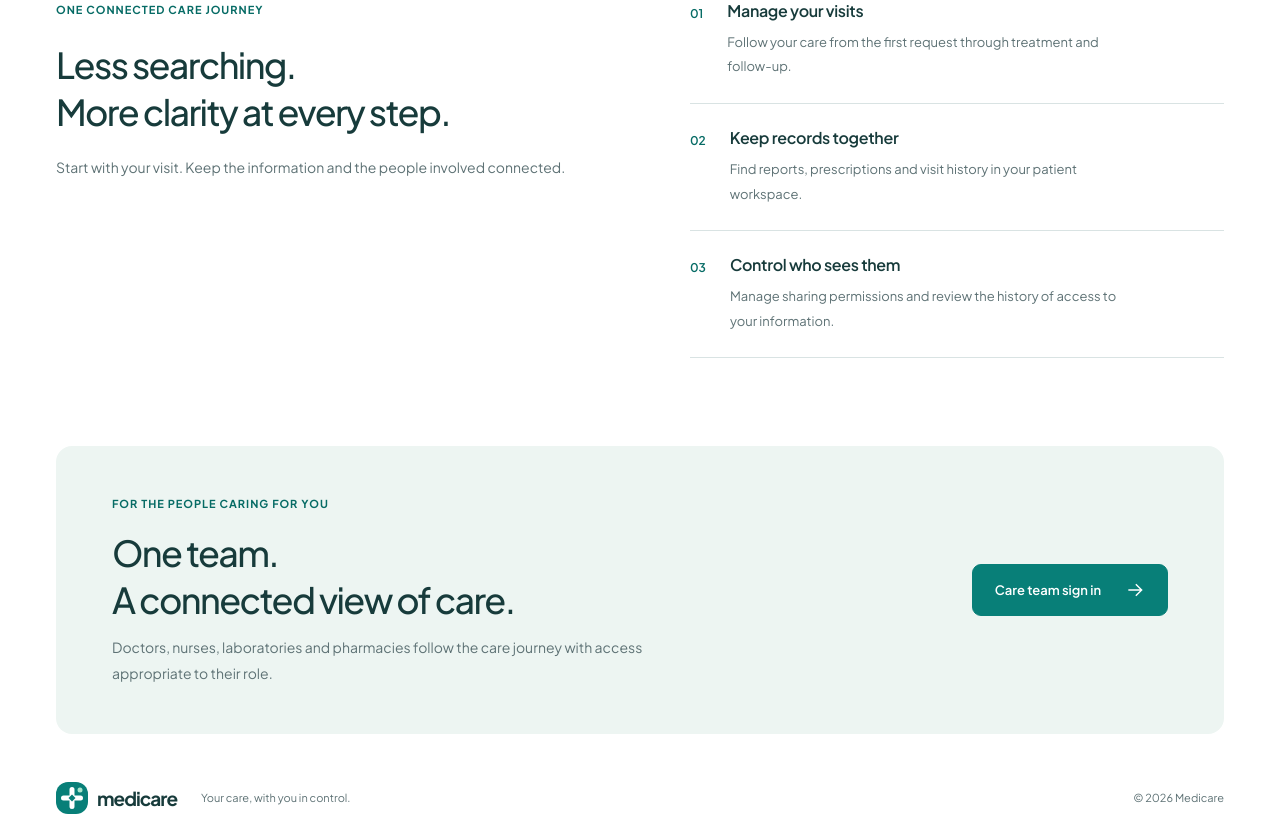
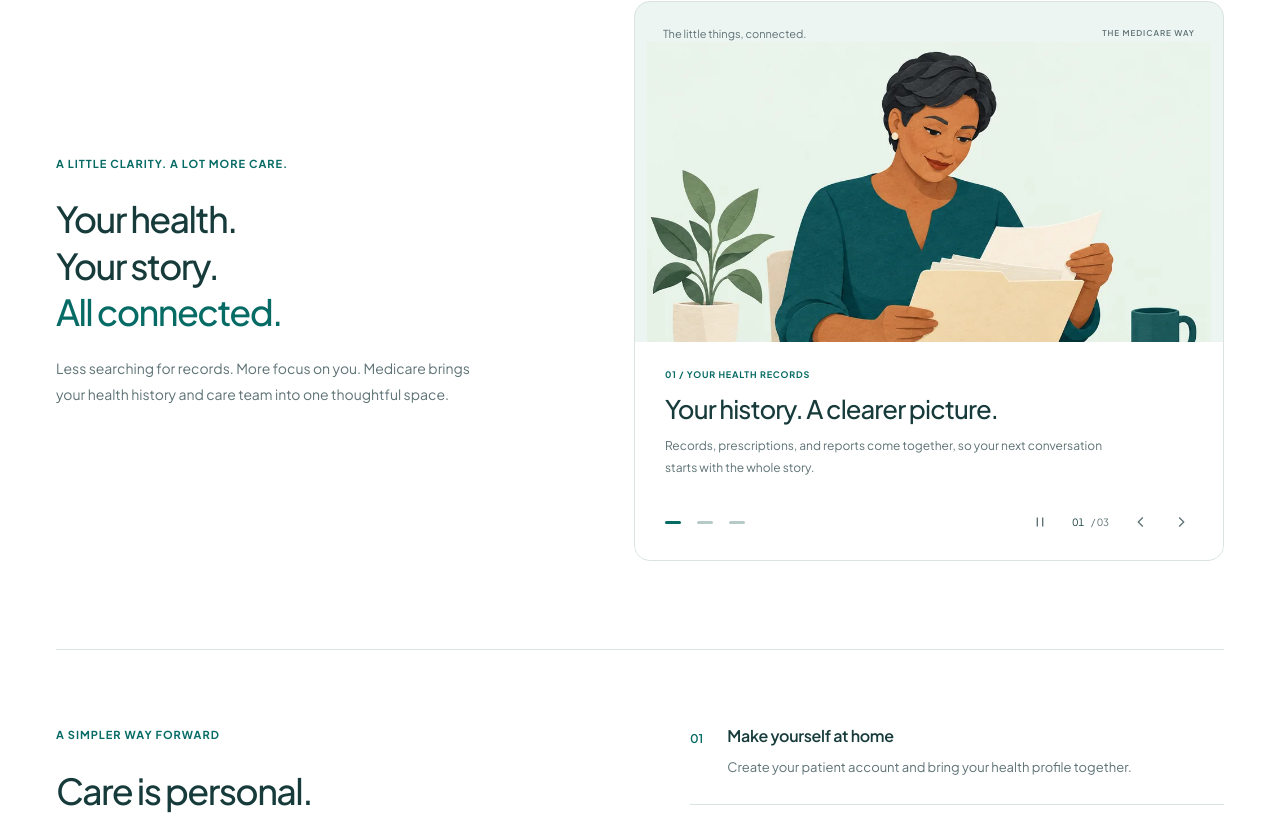
Before and after one commit to vTg2208/medicare-secure, a React (Vite) app in the folder frontend/: page / in a window 1280 px wide. Shown: the part 936-1758 px from the top of the page. Built offline with nearby package versions, Linux system fonts and the light colour scheme.

Commit message:
feat: retain existing homepage sections below the animated introduction

```diff
--- a/frontend/src/pages/LandingPage.css
+++ b/frontend/src/pages/LandingPage.css
@@ -1,5 +1,5 @@
 .mc-home { background: var(--mc-surface); color: var(--mc-text); }
-.mc-home-header, .mc-home-hero, .mc-home-journey, .mc-home-invitation, .mc-home-footer { width: min(1320px, calc(100% - 112px)); margin-inline: auto; }
+.mc-home-header, .mc-home-hero, .mc-home-features, .mc-home-journey, .mc-home-invitation, .mc-home-footer { width: min(1320px, calc(100% - 112px)); margin-inline: auto; }
 .mc-home-header { min-height: 104px; display: flex; align-items: center; justify-content: space-between; gap: 32px; border-bottom: 1px solid var(--mc-border); }
 .mc-home-nav, .mc-home-account { display: flex; align-items: center; gap: 32px; }
 .mc-home-nav a, .mc-home-account > a { color: var(--mc-text-muted); font-size: 13px; font-weight: 600; text-decoration: none; }
@@ -26,6 +26,9 @@
 .mc-home a { touch-action: manipulation; }
 .mc-home a:focus-visible { outline: 3px solid var(--mc-accent); outline-offset: 5px; }
 .mc-home-showcase { min-width: 0; scroll-margin-block: 24px; }
+.mc-home-features { border-top: 1px solid var(--mc-border); padding-block: 76px 88px; display: grid; grid-template-columns: 1fr 1.12fr; align-items: center; gap: clamp(28px, 4vw, 60px); scroll-margin-block: 24px; }
+.mc-home-features .mc-home-section-intro em { font-style: normal; color: var(--mc-accent); }
+.mc-home-features .mc-home-section-intro > p:last-child { max-width: 420px; line-height: 1.85; }
 .mc-home-journey { border-top: 1px solid var(--mc-border); padding-block: 76px 88px; display: grid; grid-template-columns: 1fr 1fr; gap: 100px; scroll-margin-block: 24px; }
 .mc-home-section-intro h2, .mc-home-invitation h2 { font-size: clamp(28px, 2.8vw, 39px); letter-spacing: -.045em; line-height: 1.3; font-weight: 500; margin: 0 0 20px; }
 .mc-home-section-intro > p:last-child, .mc-home-invitation p:last-child { color: var(--mc-text-muted); font-size: 14px; }
@@ -41,6 +44,7 @@
 .mc-home-invitation p:last-child { margin-bottom: 0; }
 .mc-home-invitation p { max-width: 560px; line-height: 1.8; }
 .mc-home-invitation .mc-home-button { flex-shrink: 0; }
+.mc-home-entry-actions { display: flex; flex-direction: column; align-items: flex-start; gap: 8px; flex-shrink: 0; }
 .mc-home-footer { display: flex; gap: 24px; align-items: center; padding-block: 48px 36px; }
 .mc-home-footer .mc-brand { font-size: 19px; gap: 9px; }
 .mc-home-footer .mc-brand img { width: 32px; height: 32px; }
@@ -55,7 +59,7 @@
     .mc-home-lede { font-size: 15px; margin-bottom: 24px; }
 }
 @media (max-width: 1100px) {
-    .mc-home-header, .mc-home-hero, .mc-home-journey, .mc-home-invitation, .mc-home-footer { width: calc(100% - 64px); }
+    .mc-home-header, .mc-home-hero, .mc-home-features, .mc-home-journey, .mc-home-invitation, .mc-home-footer { width: calc(100% - 64px); }
     .mc-home-nav { gap: 20px; }
     .mc-home-journey { gap: 48px; }
     .mc-home-intro h1 { font-size: clamp(35px, 4.1vw, 46px); }
@@ -68,12 +72,13 @@
     .mc-home-intro h1 { font-size: clamp(44px, 8vw, 64px); }
     .mc-home-lede { max-width: 520px; }
     .mc-home-journey { grid-template-columns: 1fr; gap: 24px; padding-block: 48px; }
+    .mc-home-features { grid-template-columns: 1fr; gap: 28px; padding-block: 48px; }
     .mc-home-invitation { padding: 32px; align-items: flex-start; flex-direction: column; }
     .mc-home-footer { flex-wrap: wrap; row-gap: 12px; }
     .mc-home-footer p { width: 100%; order: 3; margin: 0; }
 }
 @media (max-width: 440px) {
-    .mc-home-header, .mc-home-hero, .mc-home-journey, .mc-home-invitation, .mc-home-footer { width: calc(100% - 40px); }
+    .mc-home-header, .mc-home-hero, .mc-home-features, .mc-home-journey, .mc-home-invitation, .mc-home-footer { width: calc(100% - 40px); }
     .mc-home-header { gap: 12px; }
     .mc-home-header .mc-brand { gap: 8px; font-size: 20px; }
     .mc-home-header .mc-brand img { width: 34px; height: 34px; }
--- a/frontend/src/pages/LandingPage.jsx
+++ b/frontend/src/pages/LandingPage.jsx
@@ -3,6 +3,7 @@ import { Link } from 'react-router-dom';
 import Brand from '../components/common/Brand';
 import ThemeToggle from '../components/common/ThemeToggle';
 import CareJourneyAnimation from '../components/home/CareJourneyAnimation';
+import FeatureCarousel from '../components/home/FeatureCarousel';
 import './LandingPage.css';
 
 function Arrow() {
@@ -17,7 +18,7 @@ export default function LandingPage() {
             <a className="mc-home-skip" href="#main-content">Skip to content</a>
             <header className="mc-home-header">
                 <Brand />
-                <nav aria-label="Main navigation" className="mc-home-nav"><a href="#getting-started">For patients</a><a href="#care-teams">For care teams</a><a href="#your-care">How it works</a></nav>
+                <nav aria-label="Main navigation" className="mc-home-nav"><a href="#getting-started">For patients</a><a href="#explore-medicare">Explore Medicare</a><a href="#care-teams">For care teams</a></nav>
                 <div className="mc-home-account"><Link to="/login">Log in <Arrow /></Link><ThemeToggle /></div>
             </header>
             <main id="main-content" tabIndex="-1">
@@ -32,17 +33,21 @@ export default function LandingPage() {
                     </div>
                     <div id="your-care" className="mc-home-showcase"><CareJourneyAnimation /></div>
                 </section>
+                <section className="mc-home-features" id="explore-medicare" aria-labelledby="features-heading">
+                    <div className="mc-home-section-intro"><p className="mc-home-eyebrow">A little clarity. A lot more care.</p><h2 id="features-heading">Your health.<br />Your story.<br /><em>All connected.</em></h2><p>Less searching for records. More focus on you. Medicare brings your health history and care team into one thoughtful space.</p></div>
+                    <FeatureCarousel />
+                </section>
                 <section className="mc-home-journey" id="getting-started" aria-labelledby="journey-heading">
-                    <div className="mc-home-section-intro"><p className="mc-home-eyebrow">One connected care journey</p><h2 id="journey-heading">Less searching.<br />More clarity at every step.</h2><p>Start with your visit. Keep the information and the people involved connected.</p></div>
+                    <div className="mc-home-section-intro"><p className="mc-home-eyebrow">A simpler way forward</p><h2 id="journey-heading">Care is personal.<br />Getting started should be simple.</h2><p>One place to begin. A clearer picture at every step.</p></div>
                     <ol className="mc-home-steps">
-                        <li><span className="mc-home-step-number">01</span><div><h3>Manage your visits</h3><p>Follow your care from the first request through treatment and follow-up.</p></div></li>
-                        <li><span className="mc-home-step-number">02</span><div><h3>Keep records together</h3><p>Find reports, prescriptions and visit history in your patient workspace.</p></div></li>
-                        <li><span className="mc-home-step-number">03</span><div><h3>Control who sees them</h3><p>Manage sharing permissions and review the history of access to your information.</p></div></li>
+                        <li><span className="mc-home-step-number">01</span><div><h3>Make yourself at home</h3><p>Create your patient account and bring your health profile together.</p></div></li>
+                        <li><span className="mc-home-step-number">02</span><div><h3>See the whole picture</h3><p>Find medical records, prescriptions, and visit details without piecing the story together yourself.</p></div></li>
+                        <li><span className="mc-home-step-number">03</span><div><h3>Keep care connected</h3><p>Manage consent and give the right care team access to the information they need.</p></div></li>
                     </ol>
                 </section>
-                <section className="mc-home-invitation" id="care-teams" aria-labelledby="invitation-heading"><div><p className="mc-home-eyebrow">For the people caring for you</p><h2 id="invitation-heading">One team.<br />A connected view of care.</h2><p>Doctors, nurses, laboratories and pharmacies follow the care journey with access appropriate to their role.</p></div><Link className="mc-home-button" to="/login">Care team sign in<Arrow /></Link></section>
+                <section className="mc-home-invitation" id="care-teams" aria-labelledby="invitation-heading"><div><p className="mc-home-eyebrow">Meet your Medicare</p><h2 id="invitation-heading">A clearer view of your care<br />starts here.</h2><p>Bring your health story together, one step at a time.</p></div><div className="mc-home-entry-actions"><Link className="mc-home-button" to={entryPath}>{entryLabel}<Arrow /></Link><Link className="mc-home-text-link" to="/login">Care team sign in<Arrow /></Link></div></section>
             </main>
-            <footer className="mc-home-footer"><Brand /><p>Your care, with you in control.</p><span>© {new Date().getFullYear()} Medicare</span></footer>
+            <footer className="mc-home-footer"><Brand /><p>Thoughtfully connected. Centered on you.</p><span>© {new Date().getFullYear()} Medicare</span></footer>
         </div>
     );
 }
```
Also changed, not shown: 1 other file (tests, documents, lock files or other folders).
